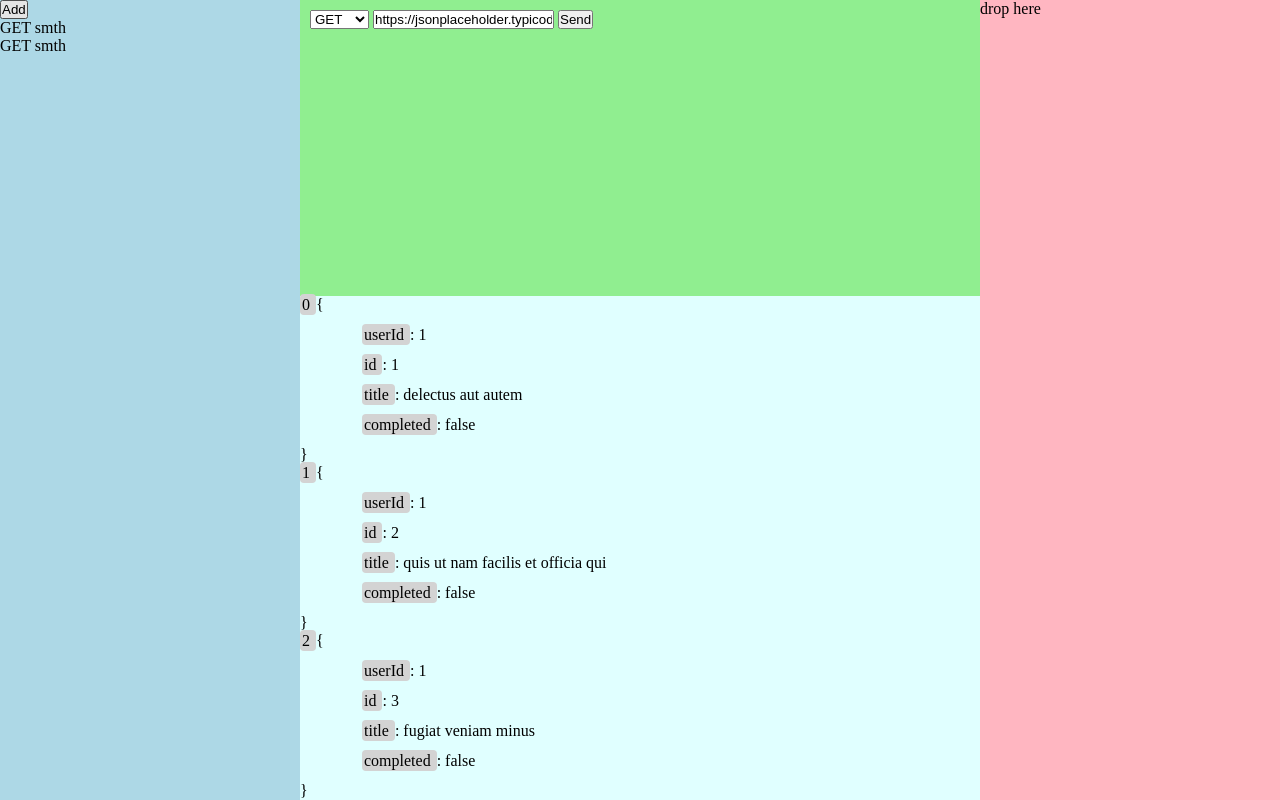
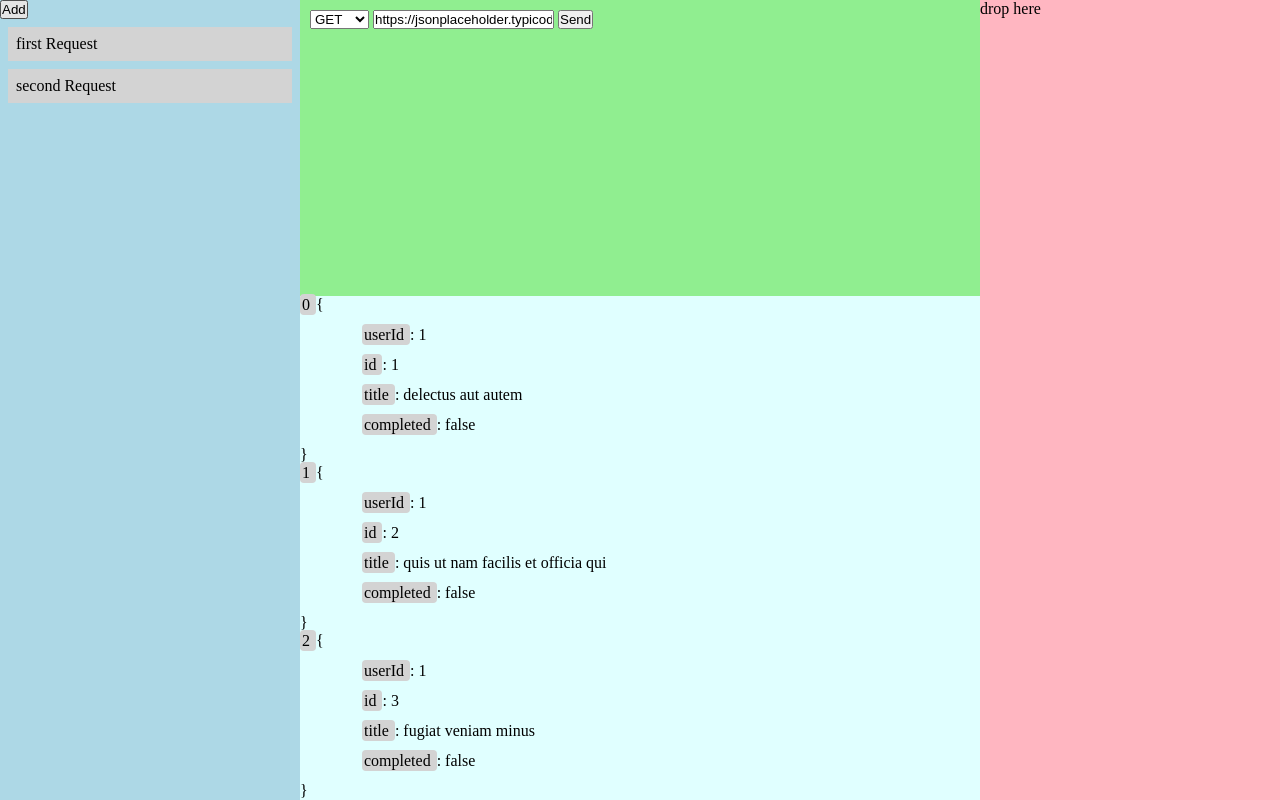
Before and after one commit to dtsiktsiris/jsonToHTML, a website: page public/index.html in a window 1280 px wide. Drawn offline with Linux system fonts and the light colour scheme.

Commit message:
basic left sidebar

```diff
--- a/public/dragDropListeners.js
+++ b/public/dragDropListeners.js
@@ -37,7 +37,7 @@
   console.log({ name: name, uid: uid, path: path });
   ev.dataTransfer.setData(
     "application/json",
-        JSON.stringify({ name: name, uid: uid, path: path })
+    JSON.stringify({ name: name, uid: uid, path: path }),
   );
   console.log(ev.target);
 }
--- a/public/index.css
+++ b/public/index.css
@@ -66,3 +66,9 @@
     padding: 2px;
     margin: 2px;
 }
+
+.listItemCard {
+    padding: 8px;
+    margin: 8px;
+    background-color: lightgrey;
+}
--- a/public/index.html
+++ b/public/index.html
@@ -1,4 +1,4 @@
-<!DOCTYPE html>
+<!doctype html>
 <html lang="en">
     <head>
         <meta charset="UTF-8" />
@@ -13,8 +13,7 @@
                 <div class="lSidebarTopBar">
                     <button>Add</button>
                 </div>
-        <div>GET smth</div>
-        <div>GET smth</div>
+                <div id="listContainer" class="listContainer"></div>
             </div>
             <div class="content">
                 <div class="requestContainer">
@@ -37,7 +36,9 @@
         </div>
     </body>
     <script src="dragDropListeners.js"></script>
+    <script src="listManager.js"></script>
     <script>
+        generateListElements();
         let jsonhtml = "";
         let jsonPath = [];
 
@@ -152,7 +153,9 @@
                 } else {
                     jsonhtml += '<div class="key-value">';
                     jsonhtml +=
-            generateKeyElement(k, jsonPath.join(".")) + " : " + obj[k];
+                        generateKeyElement(k, jsonPath.join(".")) +
+                        " : " +
+                        obj[k];
                     jsonhtml += "</div>";
                 }
                 jsonPath.pop();
@@ -163,8 +166,6 @@
         eachRecursive(jsonarray);
         document.getElementById("jsonResponseHolder").innerHTML = jsonhtml;
 
-
         addDragstartListeners();
     </script>
-
 </html>
--- /dev/null
+++ b/public/listManager.js
@@ -0,0 +1,23 @@
+class ListItem {
+  constructor(name, url) {
+    this.name = name;
+    this.url = url;
+  }
+}
+
+let listItems = [
+  new ListItem("first Request", "https://jsonplaceholder.typicode.com/todos"),
+  new ListItem("second Request", "test"),
+];
+
+const generateListElements = () => {
+  let listItemCards = [];
+  let tempCard;
+  for (let i = 0; i < listItems.length; i++) {
+    tempCard = document.createElement("div");
+    tempCard.setAttribute("class", "listItemCard");
+    tempCard.innerText = listItems[i].name;
+    listItemCards.push(tempCard);
+  }
+  document.getElementById("listContainer").append(...listItemCards);
+};
```
Lines whose indentation alone changed are shown as unchanged.
